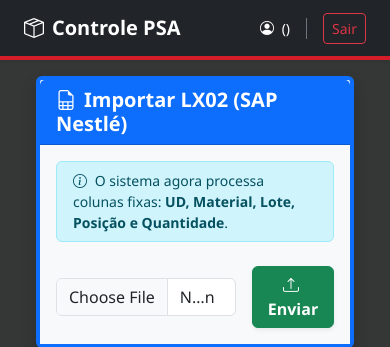
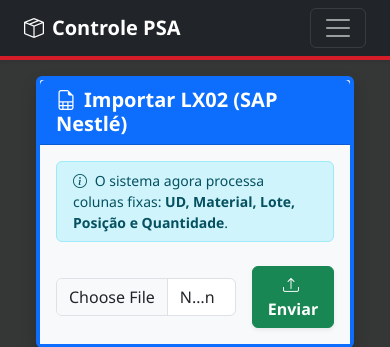
Before and after one commit to marcioc-silva/psa, a Flask app: page /importer/ in a window 390 px wide. Shown: the top 347 px of the page. Run offline with Flask 3, Linux system fonts and the light colour scheme; some libraries are stand-ins or nearby versions.

Commit message:
Correção do base

```diff
--- a/app/templates/base.html
+++ b/app/templates/base.html
@@ -82,19 +82,35 @@
         <a class="navbar-brand fw-bold" href="{{ url_for('main.dashboard') }}">
             <i class="bi bi-box-seam me-2"></i>Controle PSA
         </a>
+
+        <button class="navbar-toggler" type="button" data-bs-toggle="collapse" data-bs-target="#navbarNav" aria-controls="navbarNav" aria-expanded="false" aria-label="Toggle navigation">
+            <span class="navbar-toggler-icon"></span>
+        </button>
+
         <div class="collapse navbar-collapse" id="navbarNav">
             <ul class="navbar-nav me-auto">
-                    <li class="nav-item"><a class="nav-link fw-bold text-warning" href="/scanner"><i class="bi bi-qr-code-scan"></i> SCANNER</a></li>
-                    <li class="nav-item"><a class="nav-link" href="{{ url_for('main.dashboard') }}">Dashboard</a></li>
-                    <li class="nav-item"><a class="nav-link" href="/importer/">Importar SAP</a></li>
-                    <li class="nav-item"><a class="nav-link" href="{{ url_for('importer.exportar') }}">Exportar Excel</a></li>
+                <li class="nav-item">
+                    <a class="nav-link fw-bold text-warning" href="/scanner">
+                        <i class="bi bi-qr-code-scan"></i> SCANNER
+                    </a>
+                </li>
+                <li class="nav-item">
+                    <a class="nav-link" href="{{ url_for('main.dashboard') }}">Dashboard</a>
+                </li>
+                <li class="nav-item">
+                    <a class="nav-link" href="/importer/">Importar SAP</a>
+                </li>
+                <li class="nav-item">
+                    <a class="nav-link" href="/importer/exportar">Exportar Excel</a>
+                </li>
             </ul>
-            </div>
-            <div class="d-flex text-white align-items-center">
-                <span class="small me-3 border-end pe-3 border-secondary">
+
+            <div class="d-flex text-white align-items-center mt-3 mt-lg-0">
+                <span class="small me-3 border-end pe-3 border-secondary d-none d-md-inline">
                     <i class="bi bi-person-circle me-1"></i> {{ current_user.nome_completo }} ({{ current_user.cargo }})
                 </span>
                 <a href="{{ url_for('logout') }}" class="btn btn-outline-danger btn-sm">Sair</a>
+            </div>
         </div>
     </div>
 </nav>
```
Lines whose indentation alone changed are shown as unchanged.
